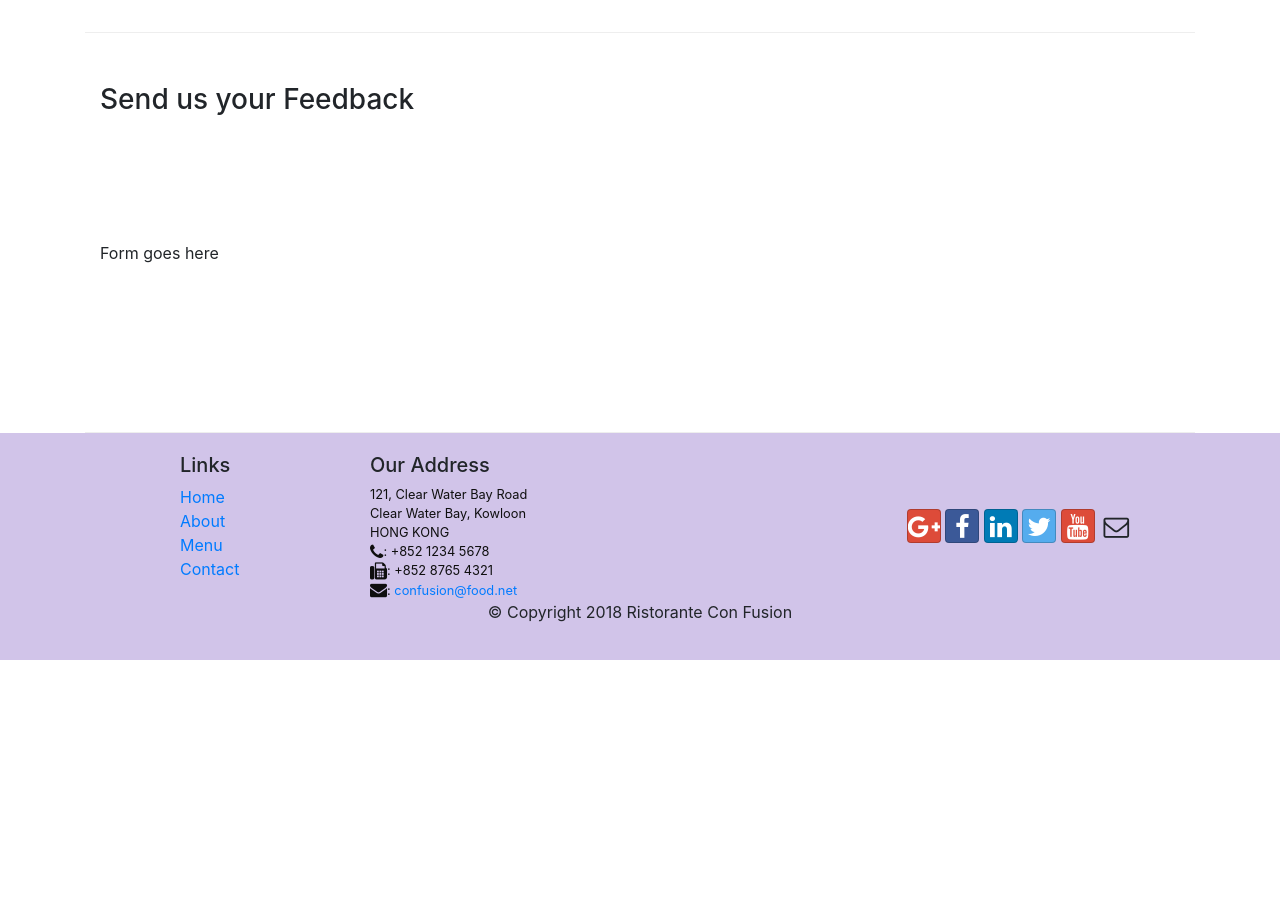
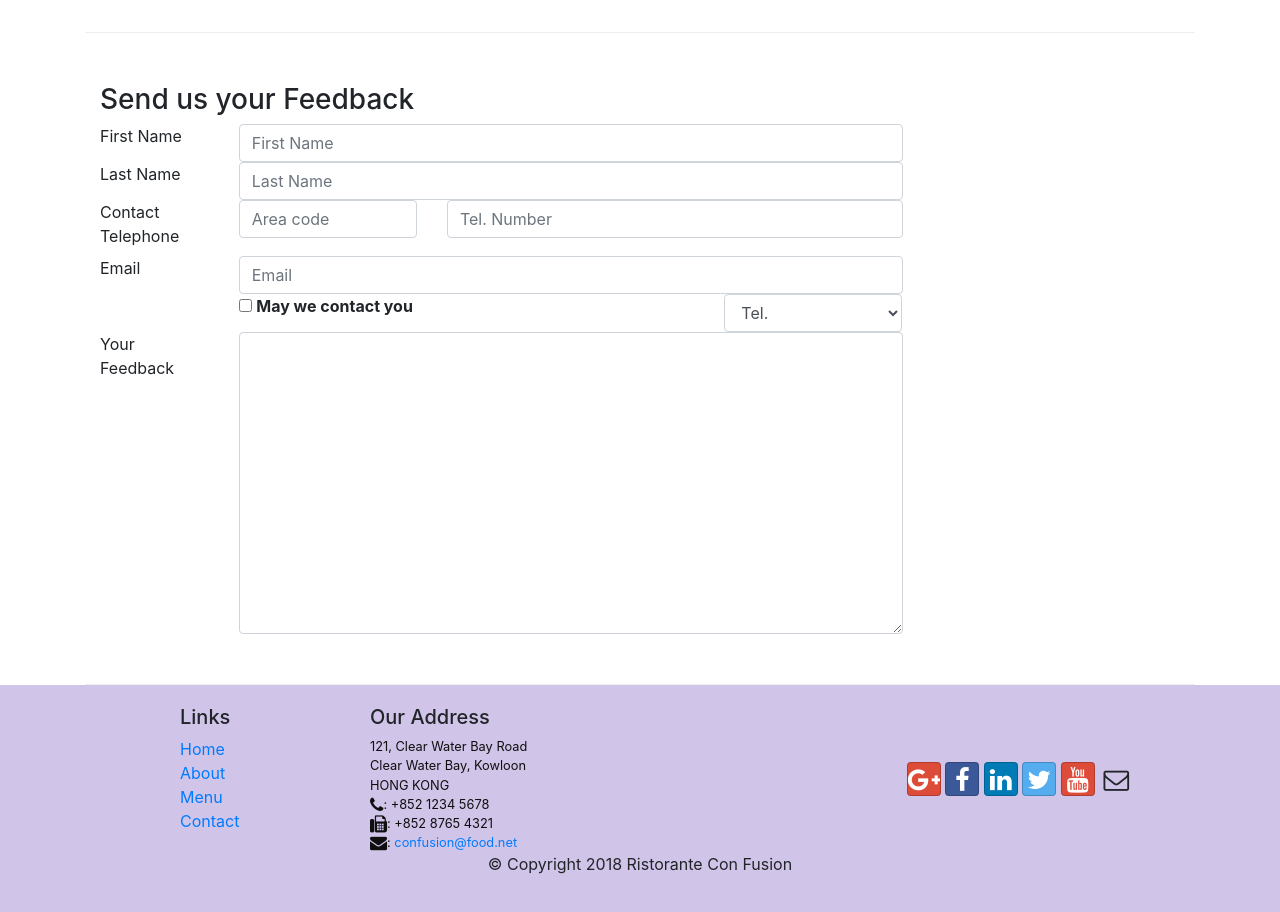
Before and after one commit to lismaroliveira1/frontend-web-ui-nodejs-bootstrap, a website: page contactus.html in a window 1280 px wide. Shown: the part 820-1732 px from the top of the page. Before the commit the page ends 1480 px from the top, so only its background shows below. Drawn offline with nearby package versions, Linux system fonts and the light colour scheme.

Commit message:
addind the fedback form

```diff
--- a/contactus.html
+++ b/contactus.html
@@ -92,7 +92,57 @@
               <h3>Send us your Feedback</h3>
            </div>
             <div class="col-12 col-md-9">
-                Form goes here
+                <form action="">
+                    <div class="from-group row">
+                        <label for="fistname" class="col-md-2 col-form-lavel">First Name</label>
+                        <div class="col-md-10">
+                            <input type="text" class="form-control" id="fistname" name="fistname" placeholder="First Name">
+                        </div>
+                    </div>
+                    <div class="from-group row">
+                        <label for="lastname" class="col-md-2 col-form-lavel">Last Name</label>
+                        <div class="col-md-10">
+                            <input type="text" class="form-control" id="lastname" name="lastname" placeholder="Last Name">
+                        </div>
+                    </div>
+                    <div class="from-group row">
+                        <label for="telnum" class="col-12 col-md-2 colcol-form-lavel">Contact Telephone</label>
+                        <div class="col-5 col-md-3">
+                            <input type="tel" class="form-control" id="areacode" name="areacode" placeholder="Area code">
+                        </div>
+                        <div class="col-7 col-md-7">
+                            <input type="tel" class="form-control" id="telnum" name="telnum" placeholder="Tel. Number">
+                        </div>
+                    </div>
+                    <div class="from-group row">
+                        <label for="emailid" class="col-md-2 col-form-lavel">Email</label>
+                        <div class="col-md-10">
+                            <input type="text" class="form-control" id="emailid" name="emailid" placeholder="Email">
+                        </div>
+                    </div>
+                    <div class="from-group row">
+                        <div class="col-md-6 offset-md-2">
+                            <div class="from-checkbox">
+                                <input type="checkbox" class="from-checkbox-input" name="approve" id="approve" value="">
+                                <label class="form-check-labe" for="approve">
+                                    <strong>May we contact you</strong>
+                                </label>
+                            </div>
+                        </div>
+                        <div class="col-md-3 offset-md-1">
+                            <select class="form-control" name="" id="">
+                                <option value="">Tel.</option>
+                                <option value="">Email</option>
+                            </select>
+                        </div>
+                    </div>
+                    <div class="from-group row">
+                        <label for="feddback" class="col-md-2 col-form-lavel">Your Feedback</label>
+                        <div class="col-md-10">
+                            <textarea type="text" class="form-control" id="feedback" name="feedback" rows="12"></textarea>
+                        </div>
+                    </div>
+                </form>
             </div>
              <div class="col-12 col-md">
             </div>
```
